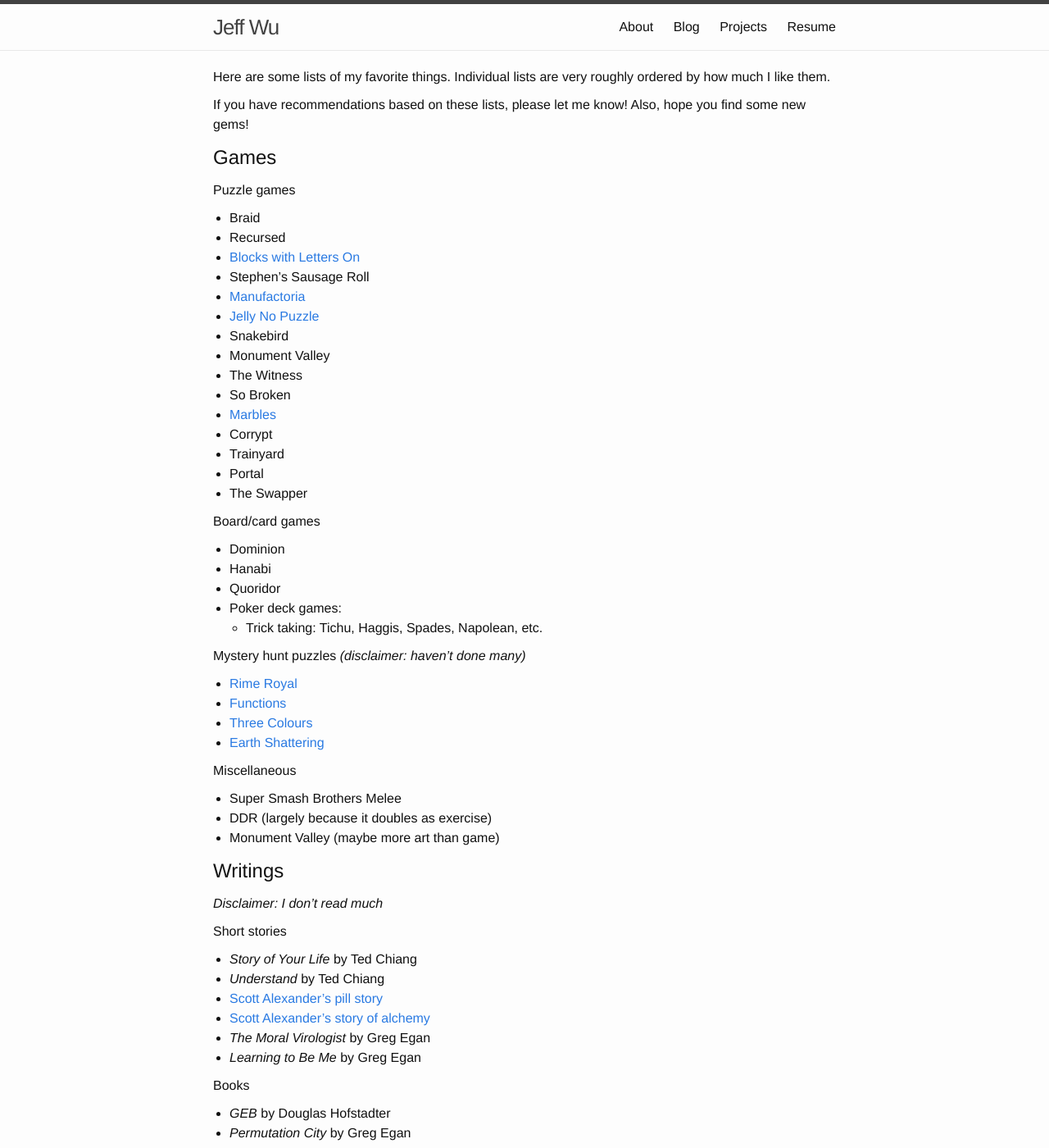
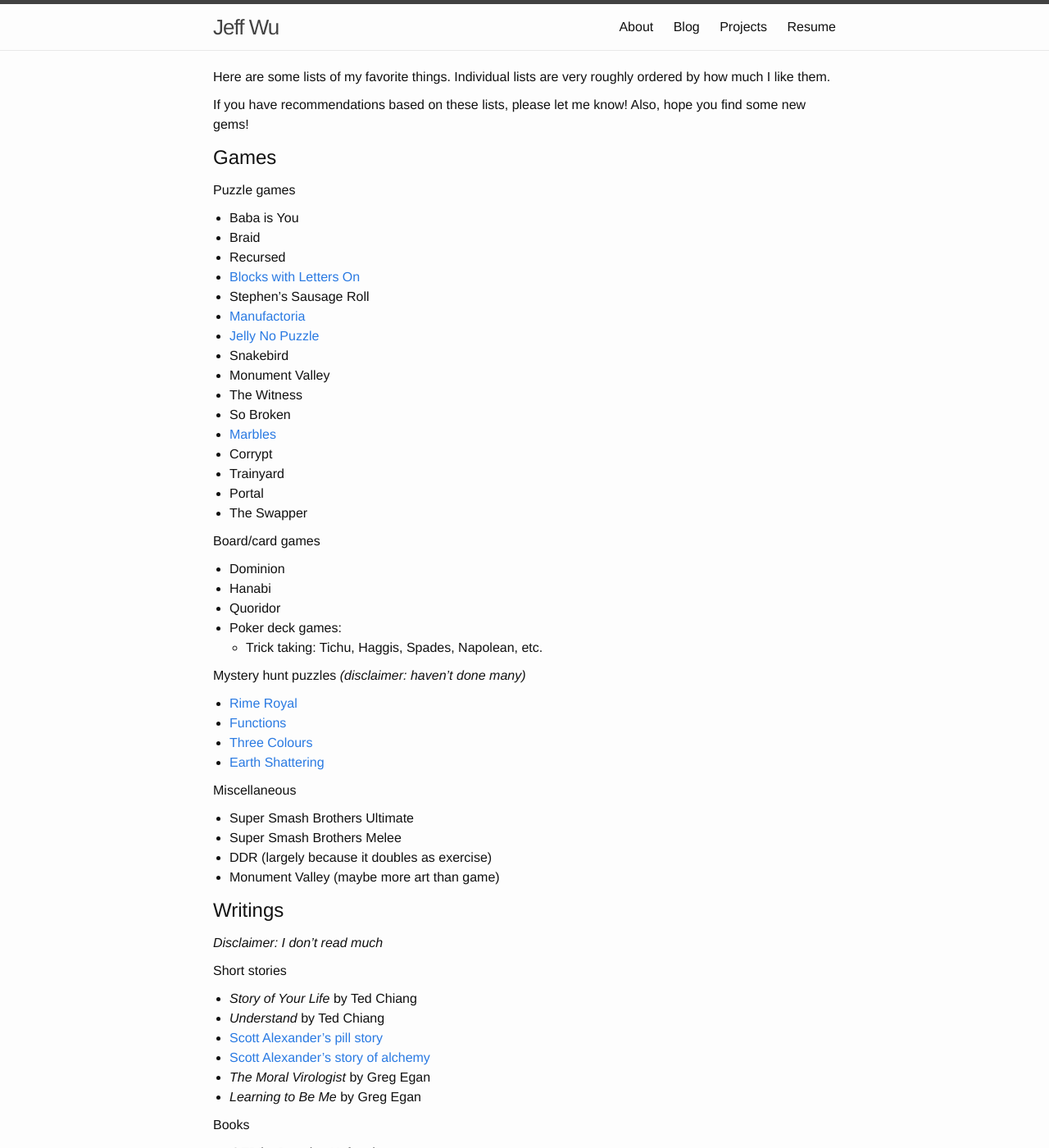
Before and after one commit to dannydenenberg/wuthefwasthat.github.io, a Jekyll site: the page built from favorites.md, in a window 1280 px wide and 1400 px high. Shown: the whole window at 82% size. Built offline with Jekyll 4.4.1, drawn with Linux system fonts in a browser that asks for light colours; nearby versions of some CDN libraries.

Commit message:
update games

```diff
--- a/favorites.md
+++ b/favorites.md
@@ -12,6 +12,7 @@
 ## Games
 
 Puzzle games
+- Baba is You
 - Braid
 - Recursed
 - [Blocks with Letters On](http://www.kongregate.com/games/morpheme/blocks-with-letters-on)
@@ -43,6 +44,7 @@
 - [Earth Shattering](https://galacticpuzzlehunt.com/puzzle/earth-shattering)
 
 Miscellaneous
+- Super Smash Brothers Ultimate
 - Super Smash Brothers Melee
 - DDR (largely because it doubles as exercise)
 - Monument Valley (maybe more art than game)
```
